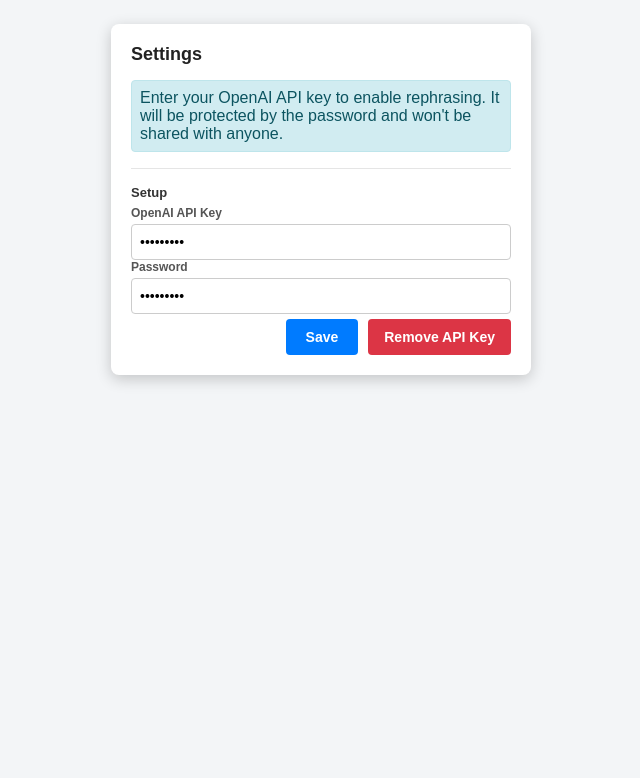
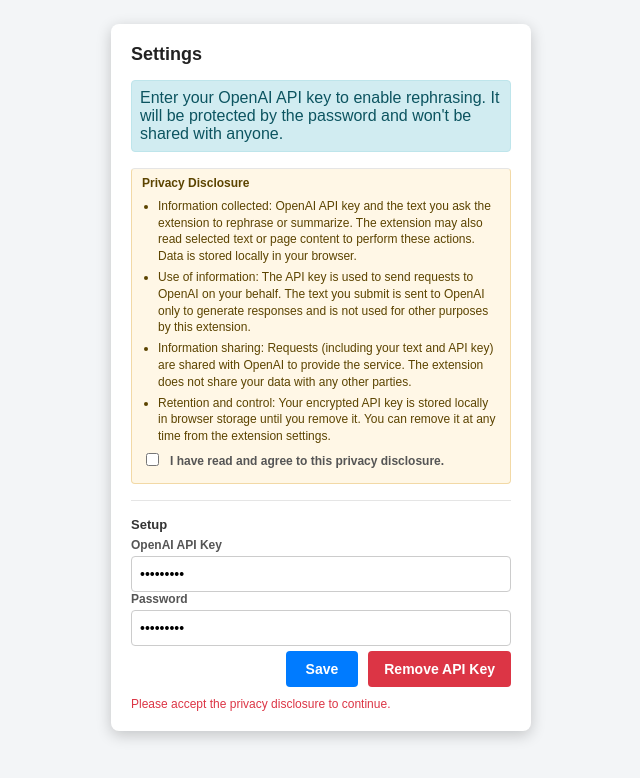
Before and after one commit to vliux1901/Rephraser, a browser extension: page options.html in a window 1280 px wide. Both pictures are taken after typing "Sample123", "Sample123" into the empty fields and a click on the button "Save". Shown: the whole page, without its empty margins (319-959 px from the left). Drawn offline with Linux system fonts and the light colour scheme.

Commit message:
Add the privact disclosure

```diff
--- a/options.html
+++ b/options.html
@@ -28,10 +28,36 @@
       width: 100%; padding: 8px; border: 1px solid #ccc; border-radius: 4px;
       box-sizing: border-box; font-size: 14px; height: 36px;
     }
+    input[type="checkbox"] {
+      width: auto;
+      height: auto;
+      padding: 0;
+      border: none;
+    }
     .notice {
       color: #0c5460; background: #d1ecf1; border: 1px solid #bee5eb;
       padding: 8px; border-radius: 4px;
     }
+    .privacy {
+      background: #fff7e6;
+      border: 1px solid #f2d9a6;
+      color: #5c4400;
+      padding: 10px;
+      border-radius: 4px;
+      font-size: 12px;
+      line-height: 1.4;
+    }
+    .privacy h3 { margin: 0 0 6px; font-size: 12px; }
+    .privacy ul { margin: 0; padding-left: 16px; }
+    .privacy li { margin-bottom: 4px; }
+    .privacy-consent {
+      display: flex;
+      align-items: center;
+      gap: 8px;
+      margin-top: 8px;
+    }
+    .privacy-consent input { margin-top: 0; flex: 0 0 auto; }
+    .privacy-consent span { line-height: 1.2; }
     h3 { margin: 10px 0 6px; font-size: 13px; }
     .section { margin-top: 6px; padding-top: 6px; border-top: 1px solid #e5e5e5; }
     .settings-actions { display: flex; gap: 10px; justify-content: flex-end; margin-top: 5px; }
@@ -57,6 +83,7 @@
       <h2>Settings</h2>
     </div>
     <div class="notice">Enter your OpenAI API key to enable rephrasing. It will be protected by the password and won't be shared with anyone.</div>
+    <div id="privacy-disclosure"></div>
     <div class="section">
       <h3 id="settings-title">Setup</h3>
       <div class="input-group" id="settings-api-key-section">
--- a/options.js
+++ b/options.js
@@ -75,6 +75,20 @@ function getLocalEncrypted() {
   });
 }
 
+function getPrivacyAccepted() {
+  return new Promise((resolve) => {
+    chrome.storage.local.get(['privacyDisclosureAccepted'], (result) => {
+      resolve(Boolean(result.privacyDisclosureAccepted));
+    });
+  });
+}
+
+function setPrivacyAccepted() {
+  return new Promise((resolve) => {
+    chrome.storage.local.set({ privacyDisclosureAccepted: true }, () => resolve(true));
+  });
+}
+
 function showStatus(message) {
   const status = document.getElementById('settings-status');
   if (!status) return;
@@ -111,10 +125,20 @@ document.getElementById('btn-save-key').addEventListener('click', async () => {
   clearError();
   const apiKeyInput = document.getElementById('api-key-input');
   const passwordInput = document.getElementById('password-input');
+  const privacyConsent = document.getElementById('privacy-consent');
   const apiKey = apiKeyInput ? apiKeyInput.value.trim() : '';
   const password = passwordInput ? passwordInput.value.trim() : '';
+  const privacyAccepted = await getPrivacyAccepted();
 
   const encrypted = await getLocalEncrypted();
+
+  if (!privacyAccepted && (!privacyConsent || !privacyConsent.checked)) {
+    showError('Please accept the privacy disclosure to continue.');
+    return;
+  }
+  if (!privacyAccepted && privacyConsent && privacyConsent.checked) {
+    await setPrivacyAccepted();
+  }
 
   if (!encrypted || apiKey) {
     if (!apiKey) {
@@ -168,6 +192,22 @@ document.addEventListener('DOMContentLoaded', async () => {
   const sectionTitle = document.getElementById('settings-title');
   const apiKeyInput = document.getElementById('api-key-input');
   const passwordInput = document.getElementById('password-input');
+  const privacyDisclosure = document.getElementById('privacy-disclosure');
+  const privacyAccepted = await getPrivacyAccepted();
+  if (privacyDisclosure) {
+    if (privacyAccepted) {
+      privacyDisclosure.style.display = 'none';
+    } else {
+      fetch(chrome.runtime.getURL('res/privacy-disclosure.html'))
+        .then((response) => response.text())
+        .then((html) => {
+          privacyDisclosure.innerHTML = html;
+        })
+        .catch(() => {
+          showError('Failed to load privacy disclosure.');
+        });
+    }
+  }
   const encrypted = await getLocalEncrypted();
   if (encrypted) {
     if (sectionTitle) sectionTitle.textContent = 'Update';
--- /dev/null
+++ b/res/privacy-disclosure.html
@@ -0,0 +1,13 @@
+<div class="privacy section">
+  <h3>Privacy Disclosure</h3>
+  <ul>
+    <li>Information collected: OpenAI API key and the text you ask the extension to rephrase or summarize. The extension may also read selected text or page content to perform these actions. Data is stored locally in your browser.</li>
+    <li>Use of information: The API key is used to send requests to OpenAI on your behalf. The text you submit is sent to OpenAI only to generate responses and is not used for other purposes by this extension.</li>
+    <li>Information sharing: Requests (including your text and API key) are shared with OpenAI to provide the service. The extension does not share your data with any other parties.</li>
+    <li>Retention and control: Your encrypted API key is stored locally in browser storage until you remove it. You can remove it at any time from the extension settings.</li>
+  </ul>
+  <label class="privacy-consent">
+    <input type="checkbox" id="privacy-consent">
+    <span>I have read and agree to this privacy disclosure.</span>
+  </label>
+</div>
```
Also changed, not shown: content.js (+76 -0 lines), manifest.json.
